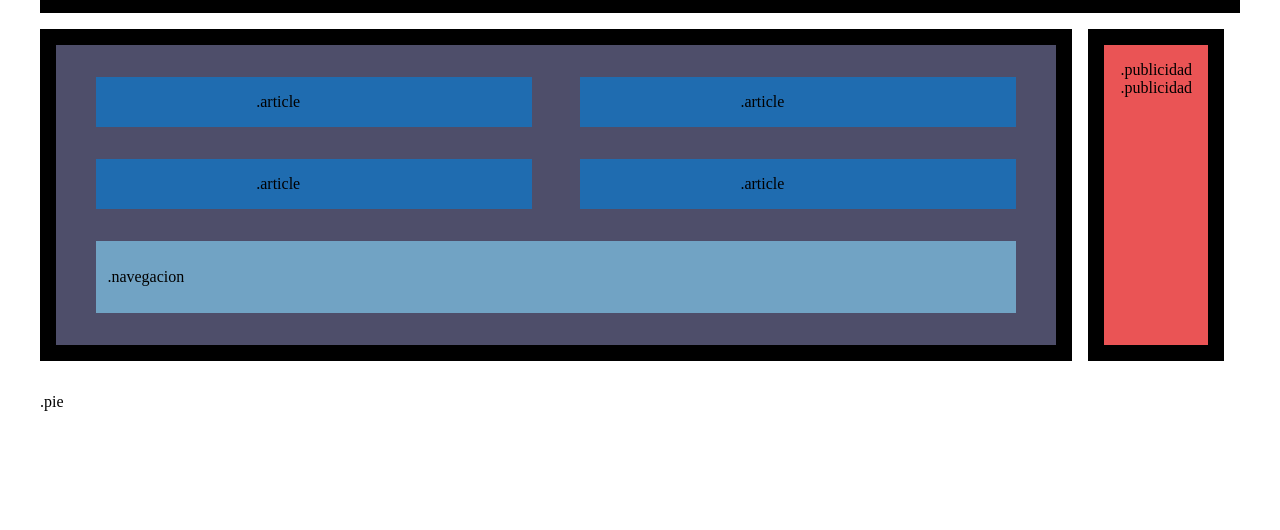
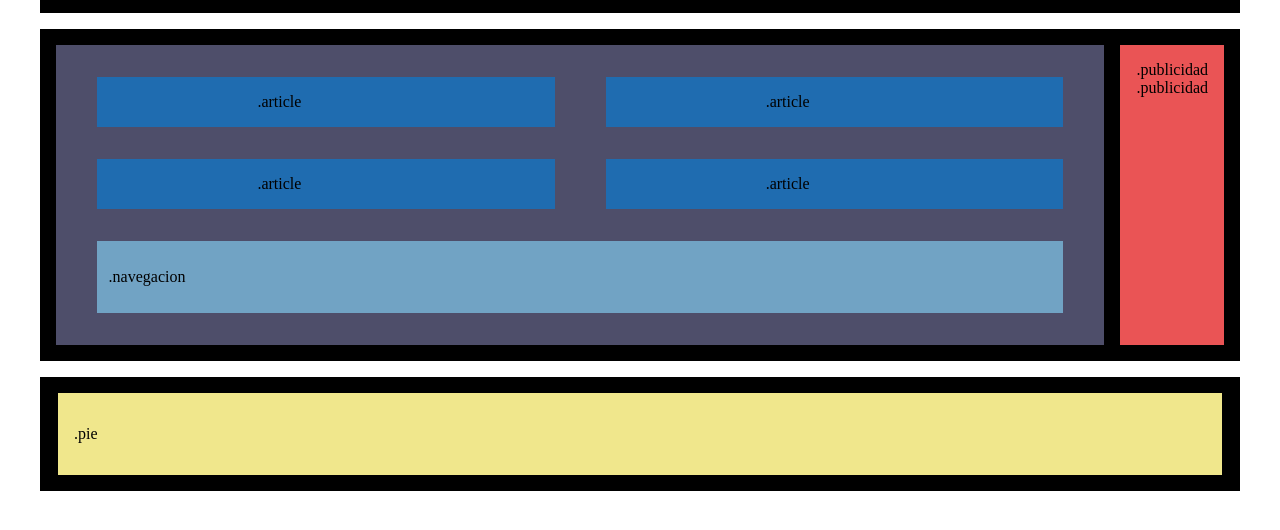
Before and after one commit to J-ordiEs/html_css, a plain HTML site: page nivel-1/index.html in a window 1280 px wide. Shown: the part 152-682 px from the top of the page. Drawn offline with Linux system fonts and the light colour scheme.

Commit message:
styles desktop ok

```diff
--- a/nivel-1/css/style.css
+++ b/nivel-1/css/style.css
@@ -110,8 +110,8 @@ main {
 aside {
     grid-column: 3/3;
     background-color: black;
-    margin: 1rem;
-    padding: 1rem;
+    margin: 1rem 0;
+    padding: 1rem 1rem 1rem 0;
 }
 
 aside ul {
@@ -123,4 +123,12 @@ aside ul {
 
 footer {
     grid-column: 1/4;
+    background-color: black;
 }
+
+footer .pie {
+    background-color: var(--color7);
+    padding: 1rem;
+    margin: 1rem auto;
+    width: 97%;
+}
```
